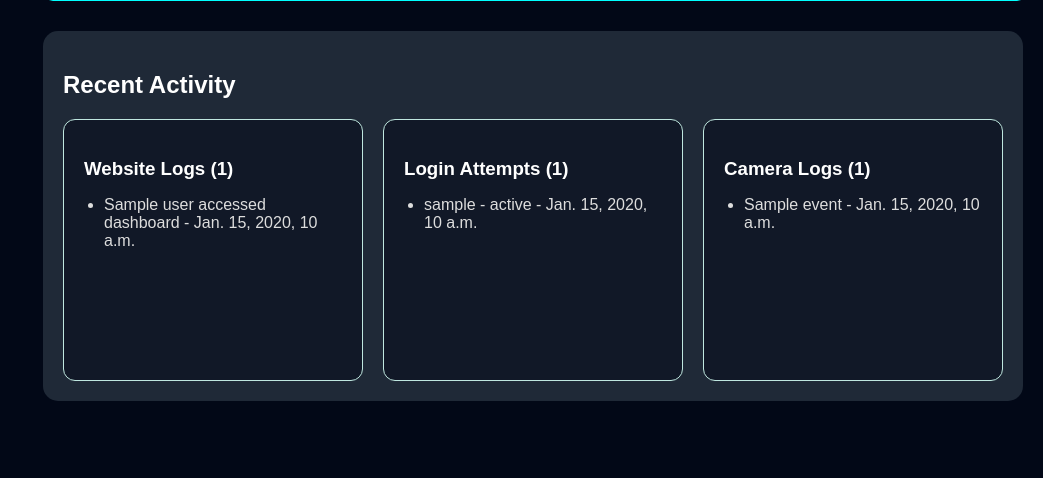
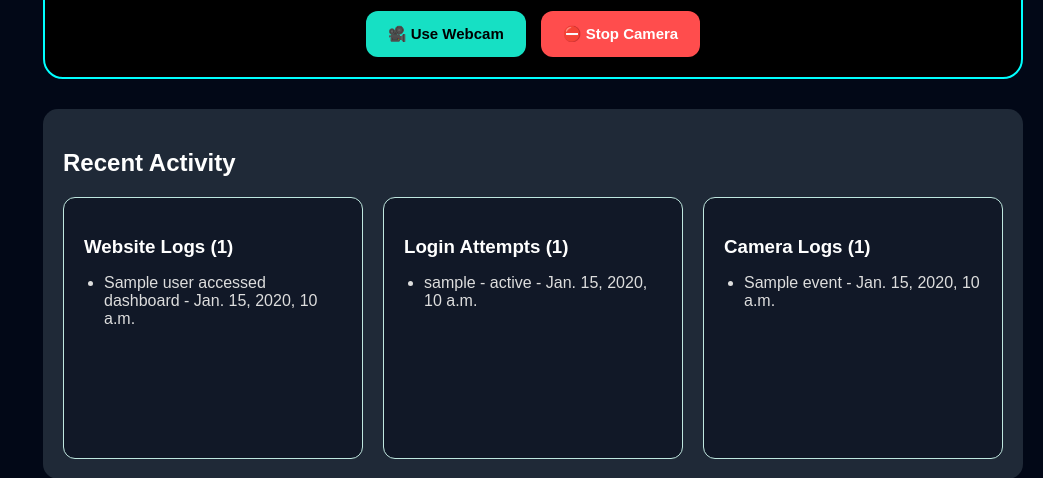
Before and after one commit to AqUwUaain/SyncroVision, a Django app: template monitoring/templates/monitoring/camera.html in a window 1280 px wide. Shown: the part 1123-1601 px from the top of the page, without its empty margins (237-1280 px from the left). Before the commit the page ends 1524 px from the top, so only its background shows below. Run offline with Django 5.2, Linux system fonts and the light colour scheme; the template is opened without the code that fills it: most values are stand-ins (such as "Sample title", 1, 10 or a date in 2020); data that the repository does not hold is empty.

Commit message:
Added browser webcam system

```diff
--- a/monitoring/static/css/style.css
+++ b/monitoring/static/css/style.css
@@ -394,30 +394,38 @@ body{
 .camera-container{
 
     width: 100%;
-    height: 500px;
 
     background: black;
 
     border: 2px solid cyan;
 
-    border-radius: 10px;
+    border-radius: 20px;
 
     overflow: hidden;
 
     display: flex;
 
+    flex-direction: column;
+
     justify-content: center;
 
     align-items: center;
 
+    padding: 20px;
+
+    box-sizing: border-box;
+
 }
 
 .camera-feed{
 
     width: 100%;
-    height: 100%;
+
+    max-height: 700px;
 
     object-fit: contain;
+
+    border-radius: 20px;
 
     background: black;
 
@@ -1564,3 +1572,85 @@ body:not(.light-mode){
     color: #374151;
 
 }
+/* =========================
+   WEBCAM CAMERA SYSTEM
+========================= */
+
+.camera-feed{
+
+    width: 100%;
+
+    max-width: 1000px;
+
+    border-radius: 20px;
+
+    background: black;
+
+    border: 2px solid rgba(255,255,255,0.08);
+
+    box-shadow: 0 10px 30px rgba(0,0,0,0.35);
+
+}
+
+.camera-buttons{
+
+    margin-top: 20px;
+
+    display: flex;
+
+    gap: 15px;
+
+    flex-wrap: wrap;
+
+}
+
+#start-camera,
+#stop-camera{
+
+    padding: 14px 22px;
+
+    border: none;
+
+    border-radius: 12px;
+
+    font-size: 15px;
+
+    font-weight: 700;
+
+    cursor: pointer;
+
+    transition: 0.25s;
+
+}
+
+#start-camera{
+
+    background: #16e0c4;
+
+    color: black;
+
+}
+
+#start-camera:hover{
+
+    transform: translateY(-2px);
+
+    opacity: 0.92;
+
+}
+
+#stop-camera{
+
+    background: #ff4d4d;
+
+    color: white;
+
+}
+
+#stop-camera:hover{
+
+    transform: translateY(-2px);
+
+    opacity: 0.92;
+
+}
--- a/monitoring/templates/monitoring/camera.html
+++ b/monitoring/templates/monitoring/camera.html
@@ -54,7 +54,11 @@ Dashboard
 
             <h3>Camera Status</h3>
 
-            <p>🟢 Connected</p>
+            <p id="camera-status">
+
+                🔴 Not Connected
+
+            </p>
 
         </div>
 
@@ -94,8 +86,10 @@ Dashboard
 
                 <span>ACTIVE CAMERA</span>
 
-                <strong>
-                    {{ camera_source }}
+                <strong id="active-camera">
+
+                    Browser Webcam
+
                 </strong>
 
             </div>
@@ -171,10 +175,31 @@ Dashboard
 
     <div class="camera-container">
 
-        <img
-            src="{% url 'video_feed' %}"
+        <!-- LIVE WEBCAM -->
+        <video
+            id="webcam"
+            autoplay
+            playsinline
+            muted
             class="camera-feed"
-        >
+        ></video>
+
+        <!-- BUTTONS -->
+        <div class="camera-buttons">
+
+            <button id="start-camera">
+
+                🎥 Use Webcam
+
+            </button>
+
+            <button id="stop-camera">
+
+                ⛔ Stop Camera
+
+            </button>
+
+        </div>
 
     </div>
 
@@ -271,84 +296,90 @@ Dashboard
 
 </div>
 
-<!-- LIVE DASHBOARD REFRESH -->
+<!-- WEBCAM SCRIPT -->
 <script>
 
-async function refreshDashboardData(){
+const video =
+    document.getElementById("webcam");
+
+const startButton =
+    document.getElementById("start-camera");
+
+const stopButton =
+    document.getElementById("stop-camera");
+
+const cameraStatus =
+    document.getElementById("camera-status");
+
+const streamHealth =
+    document.getElementById("stream-health");
+
+const detectionStatus =
+    document.getElementById("detection-status");
+
+let currentStream = null;
+
+startButton.addEventListener("click", async () => {
 
     try{
 
-        const response =
-            await fetch(window.location.href);
+        const stream =
+            await navigator.mediaDevices.getUserMedia({
 
-        const html =
-            await response.text();
+                video: true,
+                audio: false
 
-        const parser =
-            new DOMParser();
+            });
 
-        const doc =
-            parser.parseFromString(
-                html,
-                "text/html"
-            );
+        currentStream = stream;
 
-        const newDetectionCard =
-            doc.querySelector(
-                "#detection-card-status"
-            );
+        video.srcObject = stream;
 
-        document.querySelector(
-            "#detection-card-status"
-        ).innerHTML =
-            newDetectionCard.innerHTML;
+        cameraStatus.innerHTML =
+            "🟢 Connected";
 
-        const newFPS =
-            doc.querySelector(
-                "#fps-counter"
-            );
+        streamHealth.innerHTML =
+            "Excellent";
 
-        document.querySelector(
-            "#fps-counter"
-        ).innerHTML =
-            newFPS.innerHTML;
-
-        const newMonitor =
-            doc.querySelector(
-                ".monitor-panel"
-            );
-
-        document.querySelector(
-            ".monitor-panel"
-        ).innerHTML =
-            newMonitor.innerHTML;
-
-        const newLogs =
-            doc.querySelector(
-                ".logs-section"
-            );
-
-        document.querySelector(
-            ".logs-section"
-        ).innerHTML =
-            newLogs.innerHTML;
+        detectionStatus.innerHTML =
+            "ACTIVE";
 
     }
 
     catch(error){
 
-        console.log(
-            "Dashboard refresh failed"
+        alert(
+            "Camera access denied or unavailable."
         );
+
+        console.error(error);
 
     }
 
-}
+});
 
-setInterval(
-    refreshDashboardData,
-    5000
-);
+stopButton.addEventListener("click", () => {
+
+    if(currentStream){
+
+        currentStream
+            .getTracks()
+            .forEach(track => track.stop());
+
+        video.srcObject = null;
+
+        cameraStatus.innerHTML =
+            "🔴 Not Connected";
+
+        streamHealth.innerHTML =
+            "Offline";
+
+        detectionStatus.innerHTML =
+            "IDLE";
+
+    }
+
+});
 
 </script>
 
```
Also changed, not shown: other parts of monitoring/templates/monitoring/camera.html (+17 -19 lines).
